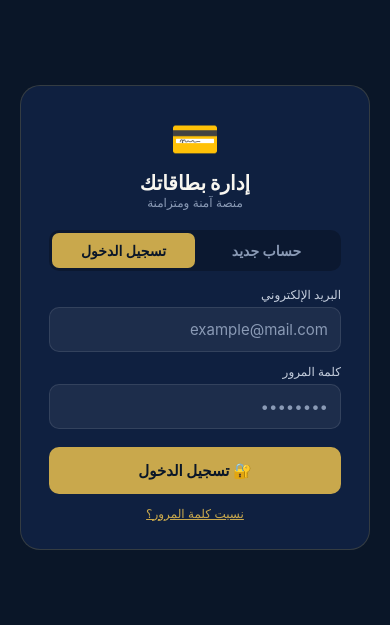
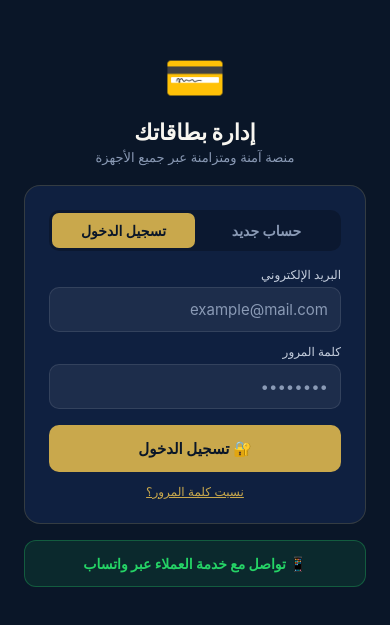
Before and after one commit to agwida-app/banking-app-native, a React Native app: screen /Auth in a window 390 px wide. Shown: the part 105-730 px from the top of the page. Built offline with nearby package versions, Linux system fonts and the light colour scheme; no server answers.

Commit message:
Refactor AuthScreen layout and add WhatsApp button
Updated AuthScreen to include a ScrollView for better layout and added a WhatsApp contact button.

```diff
--- a/screens/AuthScreen.js
+++ b/screens/AuthScreen.js
@@ -1,7 +1,8 @@
 import { useState } from 'react';
 import {
  View, Text, TextInput, TouchableOpacity,
-  StyleSheet, ActivityIndicator, KeyboardAvoidingView, Platform
+ StyleSheet, ActivityIndicator, Alert,
+ KeyboardAvoidingView, Platform, Linking, ScrollView
 } from 'react-native';
 import {
  signInWithEmailAndPassword,
@@ -45,25 +46,27 @@ export default function AuthScreen() {
    if (!email.trim()) { setErr('أدخل بريدك'); setLoad(false); return; }
    try {
      await sendPasswordResetEmail(auth, email.trim());
-      setOk('تم الإرسال ✉️'); setReset(false);
+     setOk('تم الإرسال ✉'); setReset(false);
    } catch { setErr('البريد غير مسجل'); }
    setLoad(false);
  };
 
  return (
    <KeyboardAvoidingView style={s.wrap} behavior={Platform.OS === 'ios' ? 'padding' : undefined}>
-      <View style={s.card}>
+     <ScrollView contentContainerStyle={s.scroll} keyboardShouldPersistTaps="handled">
        <Text style={s.logo}>💳</Text>
        <Text style={s.title}>إدارة بطاقاتك</Text>
-        <Text style={s.sub}>منصة آمنة ومتزامنة</Text>
+       <Text style={s.sub}>منصة آمنة ومتزامنة عبر جميع الأجهزة</Text>
 
        {!reset ? (
-          <>
+         <View style={s.card}>
            <View style={s.tabs}>
-              <TouchableOpacity style={[s.tab, tab==='login' && s.tabOn]} onPress={() => { setTab('login'); setErr(''); }}>
+             <TouchableOpacity style={[s.tab, tab==='login' && s.tabOn]}
+               onPress={() => { setTab('login'); setErr(''); }}>
                <Text style={[s.tabT, tab==='login' && s.tabTOn]}>تسجيل الدخول</Text>
              </TouchableOpacity>
-              <TouchableOpacity style={[s.tab, tab==='register' && s.tabOn]} onPress={() => { setTab('register'); setErr(''); }}>
+             <TouchableOpacity style={[s.tab, tab==='register' && s.tabOn]}
+               onPress={() => { setTab('register'); setErr(''); }}>
                <Text style={[s.tabT, tab==='register' && s.tabTOn]}>حساب جديد</Text>
              </TouchableOpacity>
            </View>
@@ -72,12 +75,14 @@ export default function AuthScreen() {
            {!!ok  && <View style={s.okBox}><Text style={s.okT}>{ok}</Text></View>}
 
            <Text style={s.label}>البريد الإلكتروني</Text>
-            <TextInput style={s.input} placeholder="example@mail.com" placeholderTextColor="#8a9ab5"
-              value={email} onChangeText={setEmail} keyboardType="email-address"
-              autoCapitalize="none" autoCorrect={false} />
+           <TextInput style={s.input}
+             placeholder="example@mail.com" placeholderTextColor="#8a9ab5"
+             value={email} onChangeText={setEmail}
+             keyboardType="email-address" autoCapitalize="none" autoCorrect={false} />
 
            <Text style={s.label}>كلمة المرور</Text>
-            <TextInput style={s.input} placeholder="••••••••" placeholderTextColor="#8a9ab5"
+           <TextInput style={s.input}
+             placeholder="••••••••" placeholderTextColor="#8a9ab5"
              value={pass} onChangeText={setPass} secureTextEntry />
 
            <TouchableOpacity style={s.btn} onPress={handle} disabled={load}>
@@ -90,47 +95,65 @@ export default function AuthScreen() {
                <Text style={s.link}>نسيت كلمة المرور؟</Text>
              </TouchableOpacity>
            )}
-          </>
+         </View>
        ) : (
-          <>
+         <View style={s.card}>
            <Text style={s.resetTitle}>إعادة تعيين كلمة المرور</Text>
+           <Text style={s.resetSub}>سنرسل رابطاً لبريدك الإلكتروني</Text>
+
            {!!err && <View style={s.errBox}><Text style={s.errT}>{err}</Text></View>}
            {!!ok  && <View style={s.okBox}><Text style={s.okT}>{ok}</Text></View>}
+
            <Text style={s.label}>البريد الإلكتروني</Text>
-            <TextInput style={s.input} placeholder="example@mail.com" placeholderTextColor="#8a9ab5"
-              value={email} onChangeText={setEmail} keyboardType="email-address" autoCapitalize="none" />
+           <TextInput style={s.input}
+             placeholder="example@mail.com" placeholderTextColor="#8a9ab5"
+             value={email} onChangeText={setEmail}
+             keyboardType="email-address" autoCapitalize="none" />
+
            <TouchableOpacity style={s.btn} onPress={handleReset} disabled={load}>
              {load ? <ActivityIndicator color="#0a1628" /> : <Text style={s.btnT}>📨 إرسال</Text>}
            </TouchableOpacity>
+
            <TouchableOpacity onPress={() => { setReset(false); setErr(''); }}>
              <Text style={s.link}>← العودة</Text>
            </TouchableOpacity>
-          </>
+         </View>
        )}
-      </View>
+
+       {/* واتساب — خارج التطبيق */}
+       <TouchableOpacity style={s.waBtn}
+         onPress={() => Linking.openURL('https://wa.me/218945888844')}>
+         <Text style={s.waBtnT}>📱 تواصل مع خدمة العملاء عبر واتساب</Text>
+       </TouchableOpacity>
+
+     </ScrollView>
    </KeyboardAvoidingView>
  );
 }
 
 const s = StyleSheet.create({
-  wrap:  { flex:1, backgroundColor:'#0a1628', alignItems:'center', justifyContent:'center', padding:20 },
-  card:  { backgroundColor:'#0f2040', borderRadius:20, padding:28, width:'100%', maxWidth:420, borderWidth:1, borderColor:'rgba(201,168,76,0.2)' },
-  logo:  { fontSize:40, textAlign:'center', marginBottom:8 },
-  title: { fontSize:20, fontWeight:'900', color:'#f8f6f0', textAlign:'center' },
-  sub:   { fontSize:12, color:'#8a9ab5', textAlign:'center', marginBottom:20 },
-  tabs:  { flexDirection:'row', backgroundColor:'rgba(0,0,0,0.25)', borderRadius:10, padding:3, marginBottom:16 },
-  tab:   { flex:1, padding:9, borderRadius:7, alignItems:'center' },
-  tabOn: { backgroundColor:'#c9a84c' },
-  tabT:  { color:'#8a9ab5', fontSize:14, fontWeight:'600' },
-  tabTOn:{ color:'#0a1628', fontWeight:'700' },
-  errBox:{ backgroundColor:'rgba(231,76,60,0.1)', borderWidth:1, borderColor:'rgba(231,76,60,0.3)', borderRadius:8, padding:10, marginBottom:10 },
-  errT:  { color:'#ff8a80', fontSize:13, textAlign:'center' },
-  okBox: { backgroundColor:'rgba(46,204,113,0.1)', borderWidth:1, borderColor:'rgba(46,204,113,0.3)', borderRadius:8, padding:10, marginBottom:10 },
-  okT:   { color:'#80ffb0', fontSize:13, textAlign:'center' },
-  label: { fontSize:12, color:'#c5cedd', marginBottom:5, fontWeight:'500' },
-  input: { backgroundColor:'rgba(255,255,255,0.06)', borderWidth:1.5, borderColor:'rgba(255,255,255,0.1)', borderRadius:10, padding:12, color:'#f8f6f0', fontSize:15, marginBottom:12, textAlign:'right' },
-  btn:   { backgroundColor:'#c9a84c', borderRadius:10, padding:14, alignItems:'center', marginTop:6 },
-  btnT:  { color:'#0a1628', fontSize:15, fontWeight:'700' },
-  link:  { color:'#c9a84c', fontSize:12, textAlign:'center', marginTop:12, textDecorationLine:'underline' },
-  resetTitle: { fontSize:16, fontWeight:'900', color:'#c9a84c', marginBottom:8 },
+ wrap:       { flex:1, backgroundColor:'#0a1628' },
+ scroll:     { flexGrow:1, alignItems:'center', justifyContent:'center', padding:24 },
+ logo:       { fontSize:50, marginBottom:12 },
+ title:      { fontSize:22, fontWeight:'900', color:'#f8f6f0', marginBottom:4 },
+ sub:        { fontSize:13, color:'#8a9ab5', marginBottom:20, textAlign:'center' },
+ card:       { backgroundColor:'#0f2040', borderRadius:16, padding:24, width:'100%', maxWidth:420, borderWidth:1, borderColor:'rgba(201,168,76,0.2)', marginBottom:16 },
+ tabs:       { flexDirection:'row', backgroundColor:'rgba(0,0,0,0.25)', borderRadius:10, padding:3, marginBottom:16 },
+ tab:        { flex:1, padding:9, borderRadius:7, alignItems:'center' },
+ tabOn:      { backgroundColor:'#c9a84c' },
+ tabT:       { color:'#8a9ab5', fontSize:14, fontWeight:'600' },
+ tabTOn:     { color:'#0a1628', fontWeight:'700' },
+ errBox:     { backgroundColor:'rgba(231,76,60,0.1)', borderWidth:1, borderColor:'rgba(231,76,60,0.3)', borderRadius:8, padding:10, marginBottom:10 },
+ errT:       { color:'#ff8a80', fontSize:13, textAlign:'center' },
+ okBox:      { backgroundColor:'rgba(46,204,113,0.1)', borderWidth:1, borderColor:'rgba(46,204,113,0.3)', borderRadius:8, padding:10, marginBottom:10 },
+ okT:        { color:'#80ffb0', fontSize:13, textAlign:'center' },
+ label:      { fontSize:12, color:'#c5cedd', marginBottom:5, fontWeight:'500' },
+ input:      { backgroundColor:'rgba(255,255,255,0.06)', borderWidth:1.5, borderColor:'rgba(255,255,255,0.1)', borderRadius:10, padding:12, color:'#f8f6f0', fontSize:15, marginBottom:12, textAlign:'right' },
+ btn:        { backgroundColor:'#c9a84c', borderRadius:10, padding:14, alignItems:'center', marginTop:4 },
+ btnT:       { color:'#0a1628', fontSize:15, fontWeight:'700' },
+ link:       { color:'#c9a84c', fontSize:12, textAlign:'center', marginTop:12, textDecorationLine:'underline' },
+ resetTitle: { fontSize:16, fontWeight:'900', color:'#c9a84c', marginBottom:4 },
+ resetSub:   { fontSize:12, color:'#8a9ab5', marginBottom:16 },
+ waBtn:      { backgroundColor:'rgba(37,211,102,0.1)', borderWidth:1, borderColor:'rgba(37,211,102,0.3)', borderRadius:12, padding:14, width:'100%', maxWidth:420, alignItems:'center' },
+ waBtnT:     { color:'#25D366', fontSize:14, fontWeight:'700' },
 });
```
Lines whose indentation alone changed are shown as unchanged.
